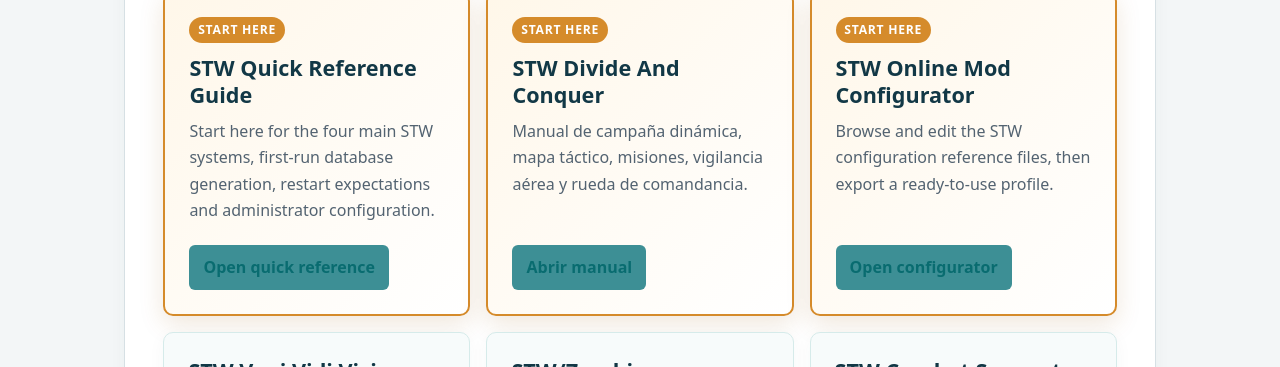
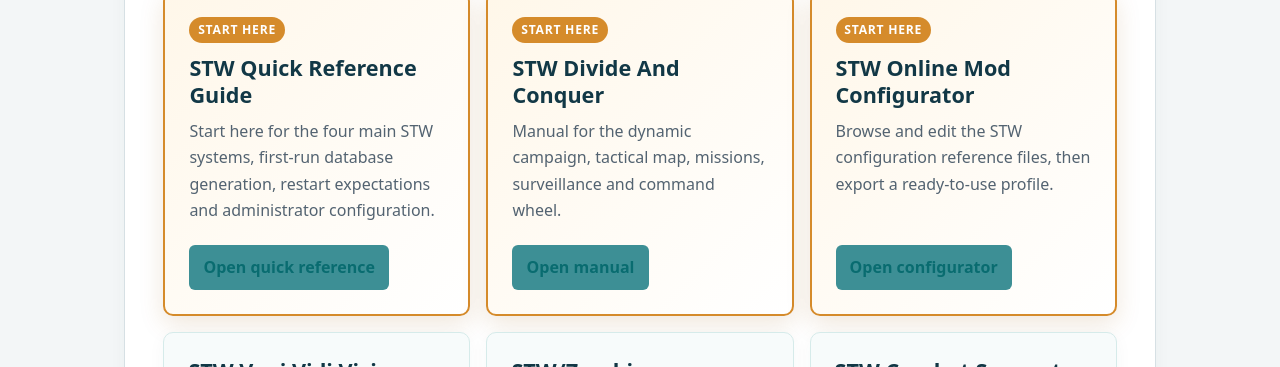
Before and after one commit to sciencetechworks/Arma-Reforger-STW-Online-Manuals, a plain HTML site: page index.html in a window 1280 px wide. Shown: the part 433-800 px from the top of the page. Drawn offline with Linux system fonts and the light colour scheme.

Commit message:
Update index.html

```diff
--- a/index.html
+++ b/index.html
@@ -71,8 +71,8 @@
         </article>
         <article class="manual featured">
           <h3>STW Divide And Conquer</h3>
-          <p>Manual de campaña dinámica, mapa táctico, misiones, vigilancia aérea y rueda de comandancia.</p>
-          <a href="DivideAndConquerManual/index.html">Abrir manual</a>
+          <p>Manual for the dynamic campaign, tactical map, missions, surveillance and command wheel.</p>
+          <a href="DivideAndConquerManual/index.html">Open manual</a>
         </article>
         <article class="manual featured">
           <h3>STW Online Mod Configurator</h3>
```
